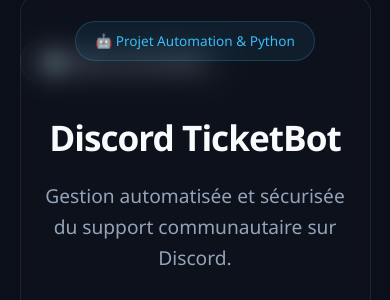
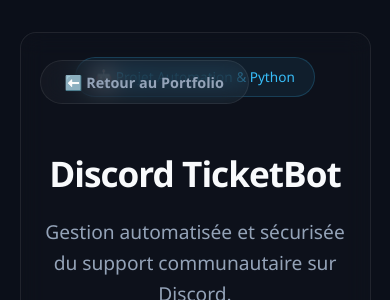
Before and after one commit to donovan057/portfolio-dono, a website built with Vite: page ticket-bot.html in a window 390 px wide. Shown: the top 300 px of the page. Built offline with nearby package versions, Linux system fonts and the light colour scheme.

Commit message:
Feat: restructuration desktop 2 colonnes et positionnement du bouton retour sur l'étude de cas

```diff
--- a/src/case-study.css
+++ b/src/case-study.css
@@ -143,6 +143,16 @@
         font-size: 2.2rem;
     }
 
+    /* 🟢 AJUSTEMENT DU BOUTON RETOUR POUR LE MOBILE */
+    .back-to-portfolio-container {
+        position: relative;
+        top: 0;
+        left: 0;
+        margin-bottom: 1.5rem;
+        display: flex;
+        justify-content: flex-start;
+    }
+
     /* En mobile, l'image se remet sagement au-dessus du text */
     .case-study-image-wrapper {
         width: 100%;
@@ -168,3 +178,35 @@
         font-size: 1.35rem;
     }
 }
+
+/* ==========================================================================
+   4. BOUTON RETOUR POSITIONNÉ ET EN PREMIER PLAN
+   ========================================================================== */
+.back-to-portfolio-container {
+    position: absolute;      /* Sort le bouton du flux pour le caler en haut */
+    top: 20px;               /* Marge par rapport au haut de l'écran */
+    left: 20px;              /* Aligne le bouton tout à gauche */
+    z-index: 9999;           /* Force le bouton à passer au tout premier plan */
+}
+
+.btn-back-portfolio {
+    display: inline-flex !important;
+    align-items: center;
+    gap: 0.5rem;
+    background: rgba(255, 255, 255, 0.03) !important;
+    border: 1px solid rgba(255, 255, 255, 0.08);
+    padding: 0.6rem 1.2rem;
+    border-radius: 50px;
+    font-size: 0.9rem;
+    font-weight: 600;
+    color: var(--text-muted) !important;
+    backdrop-filter: blur(12px);
+    text-decoration: none;
+    transition: transform 0.3s ease, border-color 0.3s ease, color 0.3s ease !important;
+}
+
+.btn-back-portfolio:hover {
+    border-color: var(--primary-neon);
+    color: var(--primary-neon) !important;
+    transform: translateX(-3px); /* Petit effet de glissement vers la gauche */
+}
```
